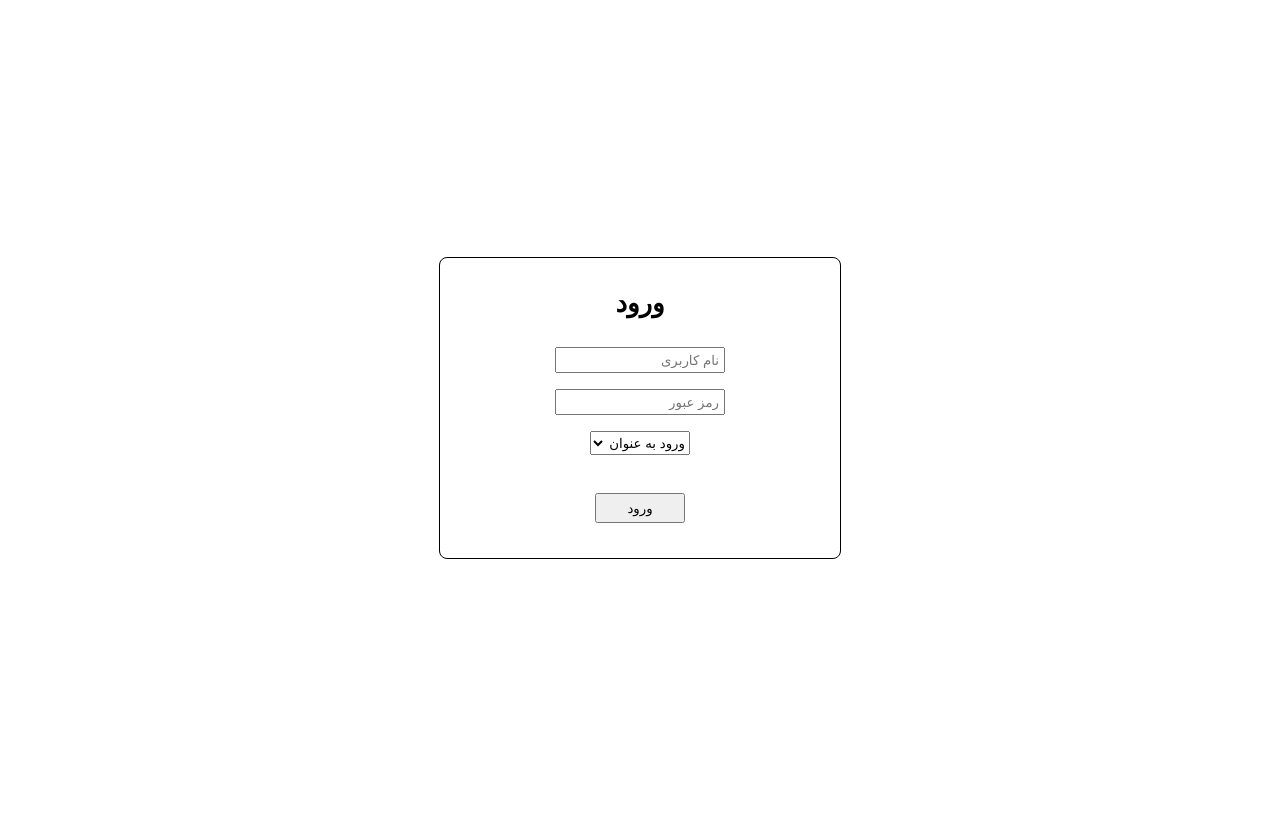
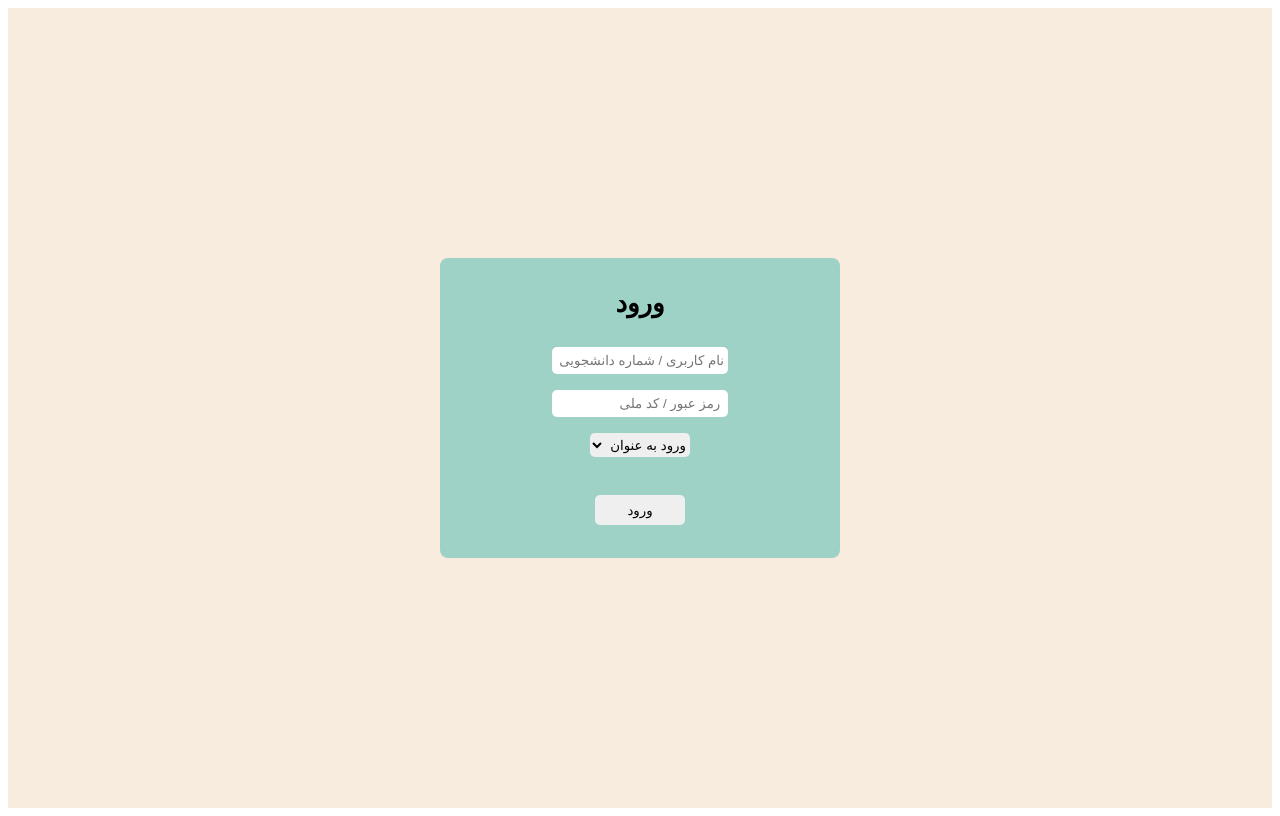
Before and after one commit to MJSahebnasi/Boostan, a React (Create React App) app in the folder boostan-frontend/: page / in a window 1280 px wide. Built offline with nearby package versions, Linux system fonts and the light colour scheme.

Commit message:
color vars added & LoginPage updated

```diff
--- a/boostan-frontend/src/App.css
+++ b/boostan-frontend/src/App.css
@@ -1,3 +1,4 @@
 .App {
   text-align: center;
+  background-color: var(--cream1);
 }
--- a/boostan-frontend/src/components/LoginPage.js
+++ b/boostan-frontend/src/components/LoginPage.js
@@ -45,8 +45,8 @@ function LoginPage(props) {
                     </div>
                     <form>
                         <div className='loginpage_form'>
-                            <input id='login_username' type={'text'} placeholder={'نام کاربری'} required />
-                            <input id='login_password' type={'password'} placeholder={'رمز عبور'} required />
+                            <input id='login_username' type={'text'} placeholder={'نام کاربری / شماره دانشجویی'} required />
+                            <input id='login_password' type={'password'} placeholder={' رمز عبور / کد ملی'} required />
                             <select id='signup_type_select' required>
                                 <option value="" disabled selected> ورود به عنوان </option>
                                 <option value="user">دانشجو</option>
--- a/boostan-frontend/src/components/styles/LoginPage.css
+++ b/boostan-frontend/src/components/styles/LoginPage.css
@@ -5,18 +5,22 @@
     flex-direction: column;
     justify-content: center;
     align-items: center;
+
+    /* background-color: rgb(61, 61, 61); */
 }
 
 .LoginPage_main_card{
     width: 400px;
     height: 300px;
 
-    border: 1px solid;
+    /* border: 1px solid; */
     border-radius: 8px;
 
     display: flex;
     justify-content: center;
     align-items: center;
+
+    background-color: var(--blue1);
 }
 
 .LoginPage_main_card_section{
@@ -68,20 +72,28 @@
     height:24px;
     width: 100px;
     margin: 8px;
+    border: none;
+    border-radius: 5px;
 }
 .loginpage_form input{
     display: block;
     margin: 8px;
 
-    height:20px;
-    width: 160px;
+    height:25px;
+    width: 170px;
     padding-right: 4px;
 
     transition: width 0.5s;
+
+    border: none;
+    border-radius: 5px;
 }
 
 .loginpage_form input:focus{
     width: 200px;
+}
+.loginpage_form input:active{
+    border: none;
 }
 
 .loginpage_button_div{
@@ -92,4 +104,11 @@
 .loginpage_button_div button{
     width: 90px;
     height: 30px;
+
+    border: none;
+    border-radius: 5px;
 }
+.loginpage_button_div button:hover{
+    cursor: pointer;
+    border: 1px solid;
+}
--- a/boostan-frontend/src/index.css
+++ b/boostan-frontend/src/index.css
@@ -1,13 +1,6 @@
-/* body {
-  margin: 0;
-  font-family: -apple-system, BlinkMacSystemFont, 'Segoe UI', 'Roboto', 'Oxygen',
-    'Ubuntu', 'Cantarell', 'Fira Sans', 'Droid Sans', 'Helvetica Neue',
-    sans-serif;
-  -webkit-font-smoothing: antialiased;
-  -moz-osx-font-smoothing: grayscale;
+:root {
+  --cream1: #F7ECDE;
+  --cream2: #E9DAC1;
+  --blue1: #9ED2C6;
+  --blue2: #54BAB9;
 }
-
-code {
-  font-family: source-code-pro, Menlo, Monaco, Consolas, 'Courier New',
-    monospace;
-} */
```
